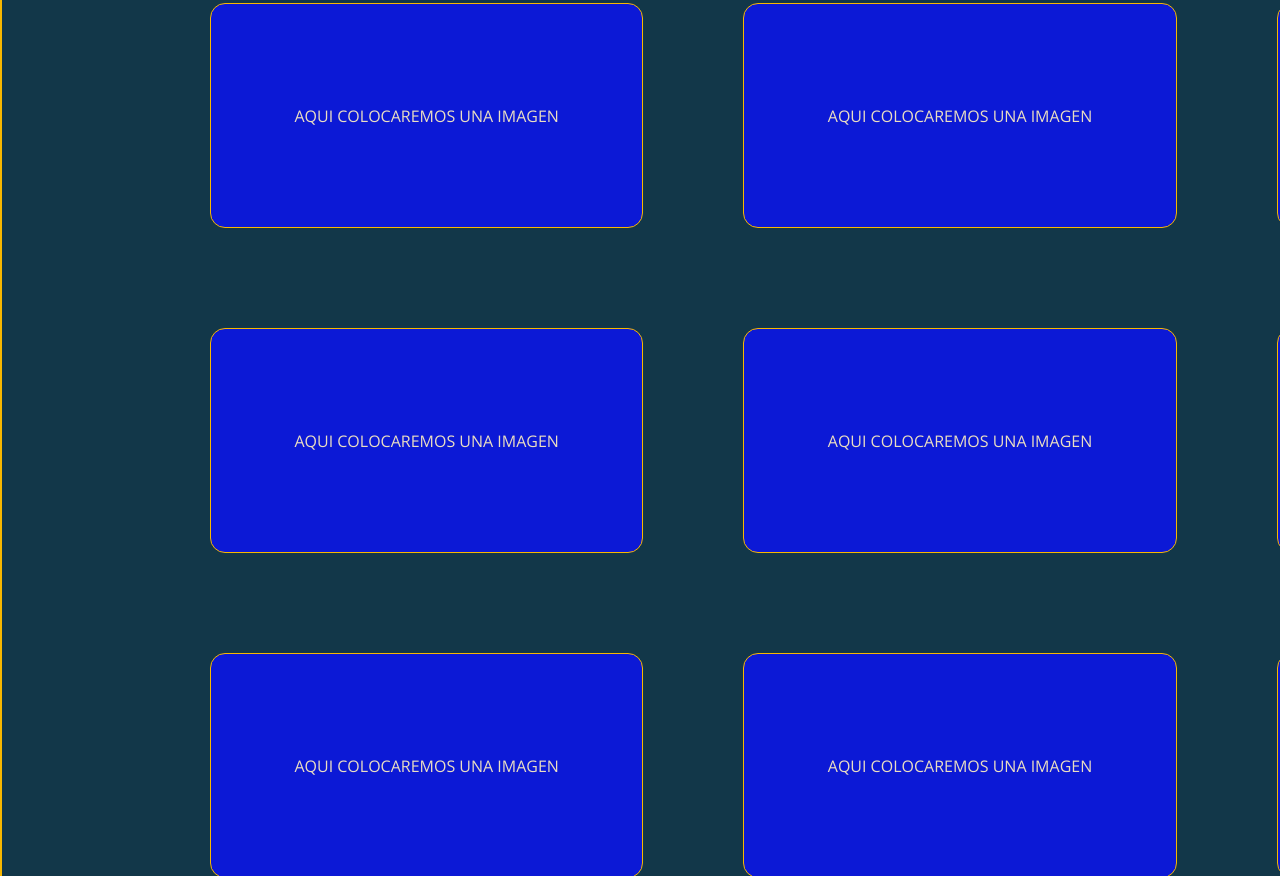
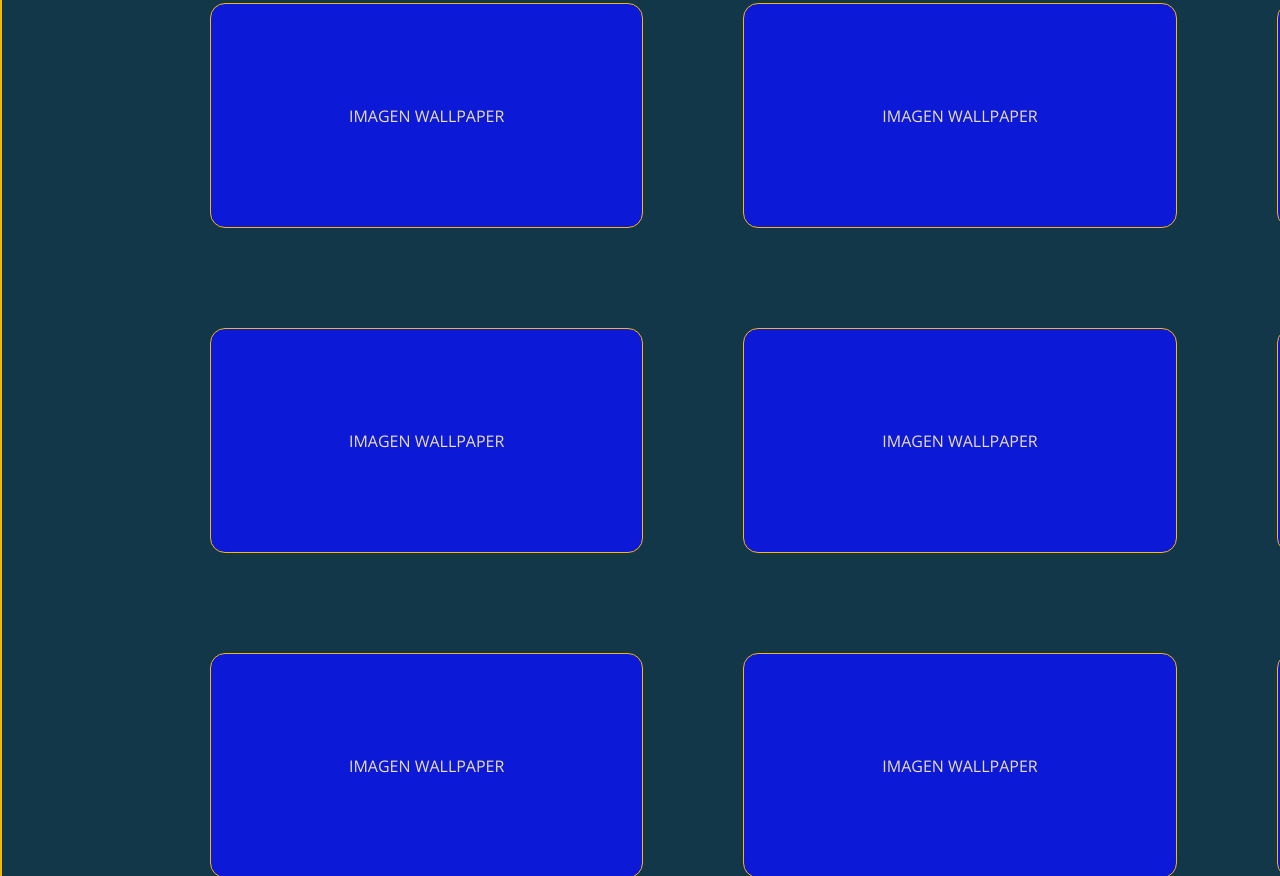
Before and after one commit to Rastajuan/BelloGamesStudio, a plain HTML site: page index.html in a window 1280 px wide. Shown: the part 2892-3768 px from the top of the page. Drawn offline with nearby package versions, Linux system fonts and the light colour scheme.

Commit message:
Update index.html

```diff
--- a/index.html
+++ b/index.html
@@ -64,7 +64,7 @@
               la tia Antonia al inframundo con los personajes del famoso Muper Sario!!</p>
           </div>
           <div class="video-juego">
-            <p>Aquí colocaremos un video</p>
+            <p>VIDEO DEL JUEGO</p>
           </div>
         </div>
 
@@ -75,7 +75,7 @@
               Encarna al famoso Kirky en una aventura en sus sueños y devora el universo conocido.</p>
           </div>
           <div class="video-juego">
-            <p>Aquí colocaremos un video</p>
+            <p>VIDEO DEL JUEGO</p>
           </div>
         </div>
         <div id="juego">
@@ -87,7 +87,7 @@
               lectores de la factura de la luz! </p>
           </div>
           <div class="video-juego">
-            <p>Aquí colocaremos un video</p>
+            <p>VIDEO DEL JUEGO</p>
           </div>
         </div>
 
@@ -102,18 +102,18 @@
           <p>DESCARGA NUESTROS FONDOS DE ESCRITORIO</p>
         </div>
         <div id="imags-wallpaper">
-          <div class="img-wallpapers">AQUI COLOCAREMOS UNA IMAGEN</div>
-          <div class="img-wallpapers">AQUI COLOCAREMOS UNA IMAGEN</div>
-          <div class="img-wallpapers">AQUI COLOCAREMOS UNA IMAGEN</div>
-          <div class="img-wallpapers">AQUI COLOCAREMOS UNA IMAGEN</div>
-          <div class="img-wallpapers">AQUI COLOCAREMOS UNA IMAGEN</div>
-          <div class="img-wallpapers">AQUI COLOCAREMOS UNA IMAGEN</div>
-          <div class="img-wallpapers">AQUI COLOCAREMOS UNA IMAGEN</div>
-          <div class="img-wallpapers">AQUI COLOCAREMOS UNA IMAGEN</div>
-          <div class="img-wallpapers">AQUI COLOCAREMOS UNA IMAGEN</div>
-          <div class="img-wallpapers">AQUI COLOCAREMOS UNA IMAGEN</div>
-          <div class="img-wallpapers">AQUI COLOCAREMOS UNA IMAGEN</div>
-          <div class="img-wallpapers">AQUI COLOCAREMOS UNA IMAGEN</div>
+          <div class="img-wallpapers">IMAGEN WALLPAPER</div>
+          <div class="img-wallpapers">IMAGEN WALLPAPER</div>
+          <div class="img-wallpapers">IMAGEN WALLPAPER</div>
+          <div class="img-wallpapers">IMAGEN WALLPAPER</div>
+          <div class="img-wallpapers">IMAGEN WALLPAPER</div>
+          <div class="img-wallpapers">IMAGEN WALLPAPER</div>
+          <div class="img-wallpapers">IMAGEN WALLPAPER</div>
+          <div class="img-wallpapers">IMAGEN WALLPAPER</div>
+          <div class="img-wallpapers">IMAGEN WALLPAPER</div>
+          <div class="img-wallpapers">IMAGEN WALLPAPER</div>
+          <div class="img-wallpapers">IMAGEN WALLPAPER</div>
+          <div class="img-wallpapers">IMAGEN WALLPAPER</div>
         </div>
       </section>
 
@@ -124,7 +124,7 @@
           Equipo
         </h2>
         <div id="containerPestana">
-          <a href="#equipo" class="pestanaEquipo seleccionado">
+          <a href="#equipo" class="pestanaEquipo ">
             PROGRAMACION</a>
 
           <a href="#equipo" class="pestanaEquipo">
```
